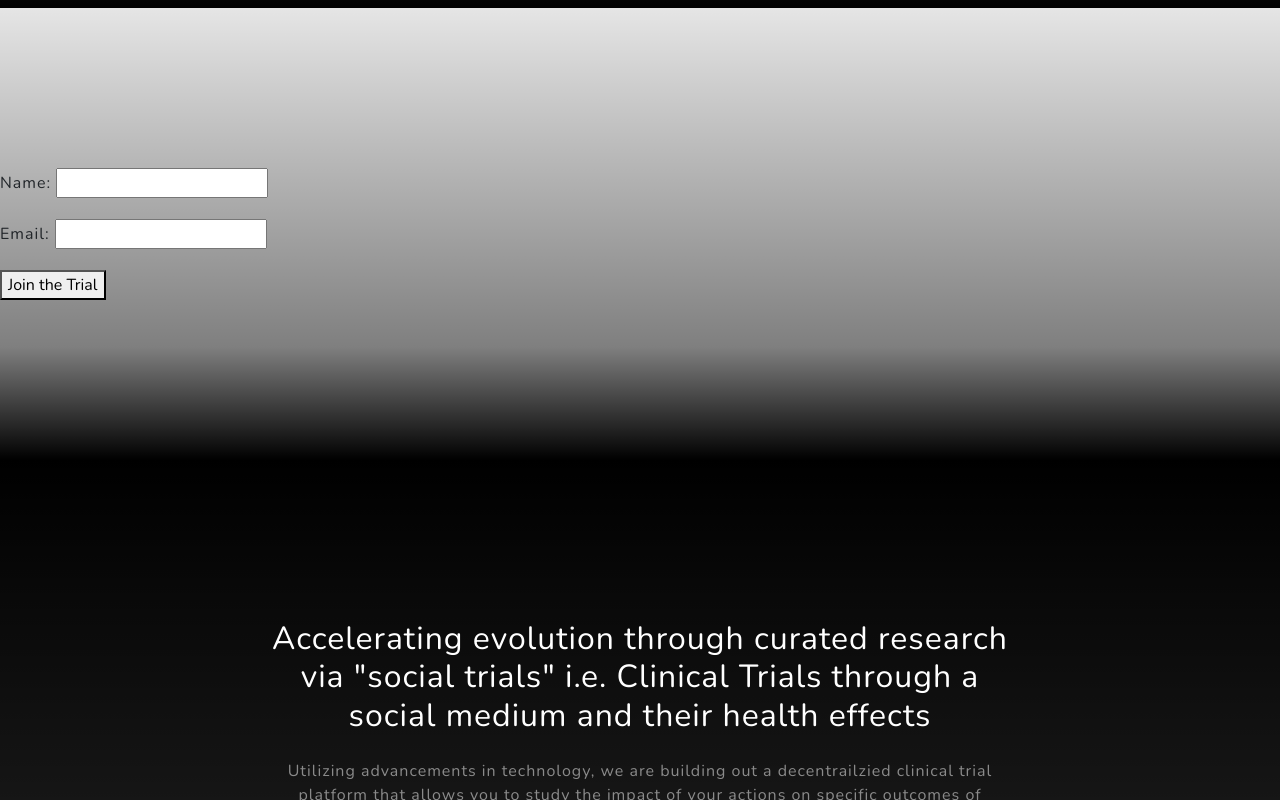
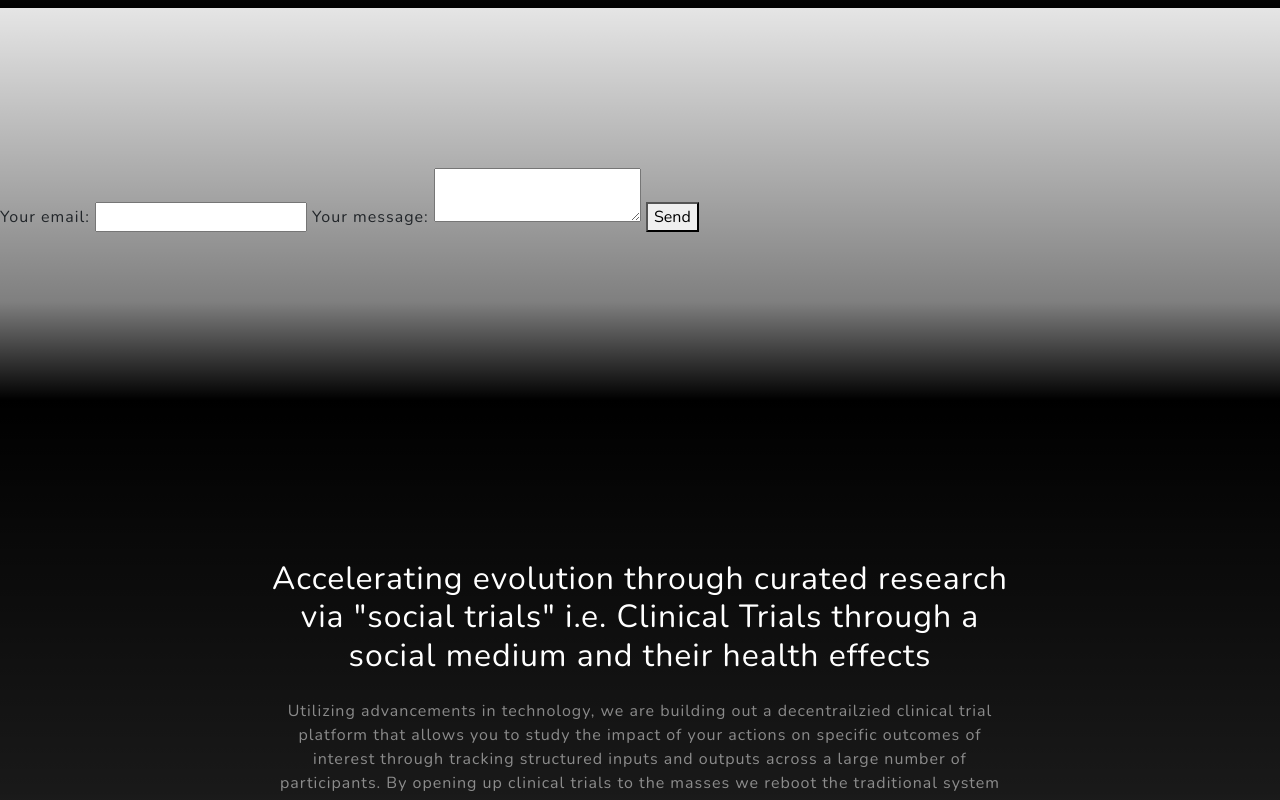
Before and after one commit to ofTarradiddle/oftarradiddle.github.io, a plain HTML site: page index.html in a window 1280 px wide. Shown: the part 792-1592 px from the top of the page. Drawn offline with nearby package versions, Linux system fonts and the light colour scheme.

Commit message:
Update index.html

```diff
--- a/index.html
+++ b/index.html
@@ -35,9 +35,9 @@
 
                         <!--<li class="nav-item"><a class="nav-link js-scroll-trigger" href="#projects">Products</a></li>
 
-                        <li class="nav-item"><a class="nav-link js-scroll-trigger" href="#signup">Contact</a></li>-->
+                        <li class="nav-item"><a class="nav-link js-scroll-trigger" href="#signup">Contact</a></li>
                         <li class="nav-item"><a class="nav-link js-scroll-trigger" href="https://ofnectar.com/">Blog</a></li><!--href="/blog/index.html">Blog</a></li>/blog/blog-list.html  -->
-
+-->
 
                     </ul>
                 </div>
@@ -55,17 +55,21 @@
         </header>
 
  <section id="signup" class="signup-section">
-            <form action="https://formspree.io/f/mpzvjenw" method="POST" class="signup-form">
-                <div class="form-group">
-                    <label for="name">Name:</label>
-                    <input type="text" id="name" name="name" required>
-                </div>
-                <div class="form-group">
-                    <label for="email">Email:</label>
-                    <input type="email" id="email" name="_replyto" required>
-                </div>
-                <button type="submit" class="submit-button">Join the Trial</button>
-            </form>
+            <form
+  action="https://formspree.io/f/mpzvjenw"
+  method="POST"
+>
+  <label>
+    Your email:
+    <input type="email" name="email">
+  </label>
+  <label>
+    Your message:
+    <textarea name="message"></textarea>
+  </label>
+  <!-- your other form fields go here -->
+  <button type="submit">Send</button>
+</form>
         </section>
 
         <!-- About-->
```
